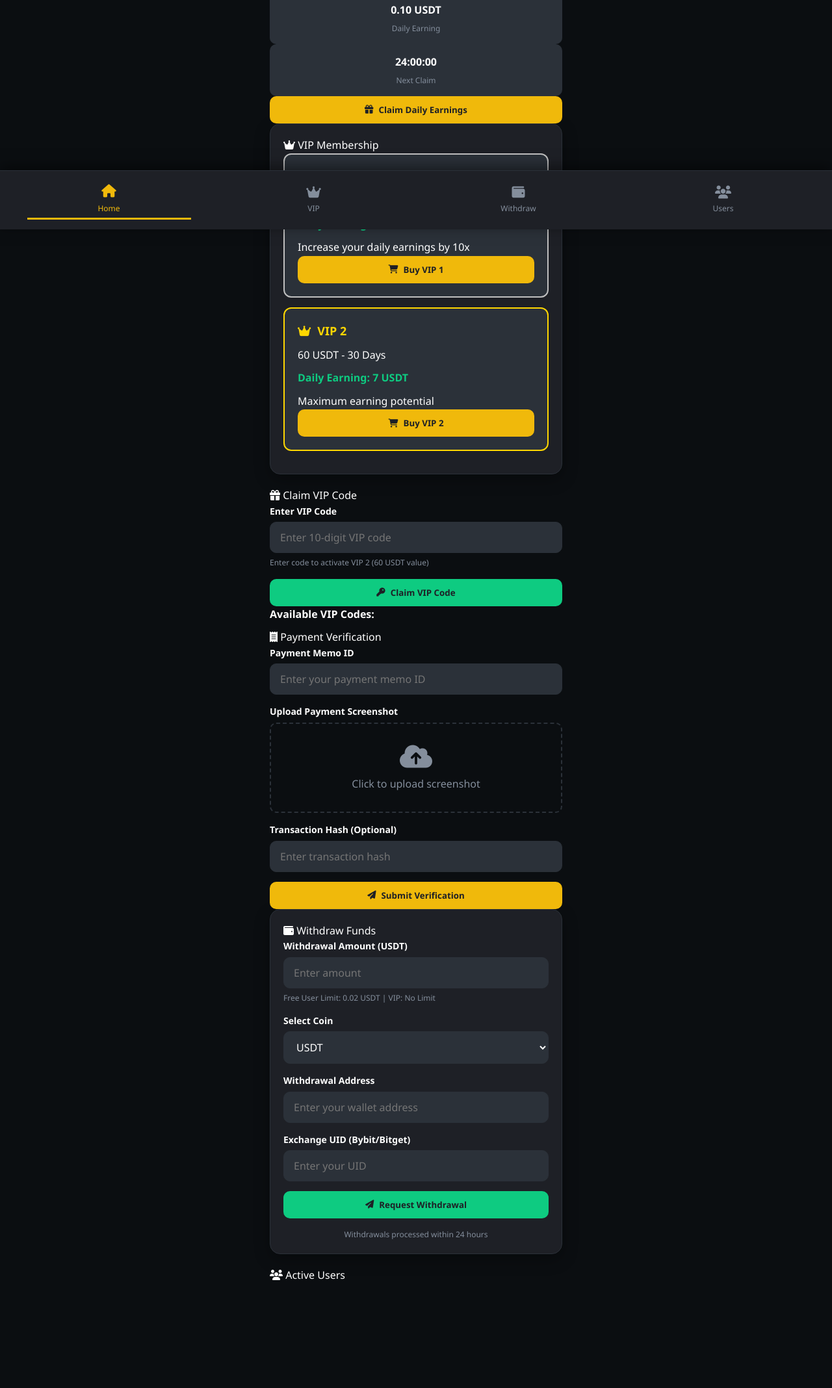
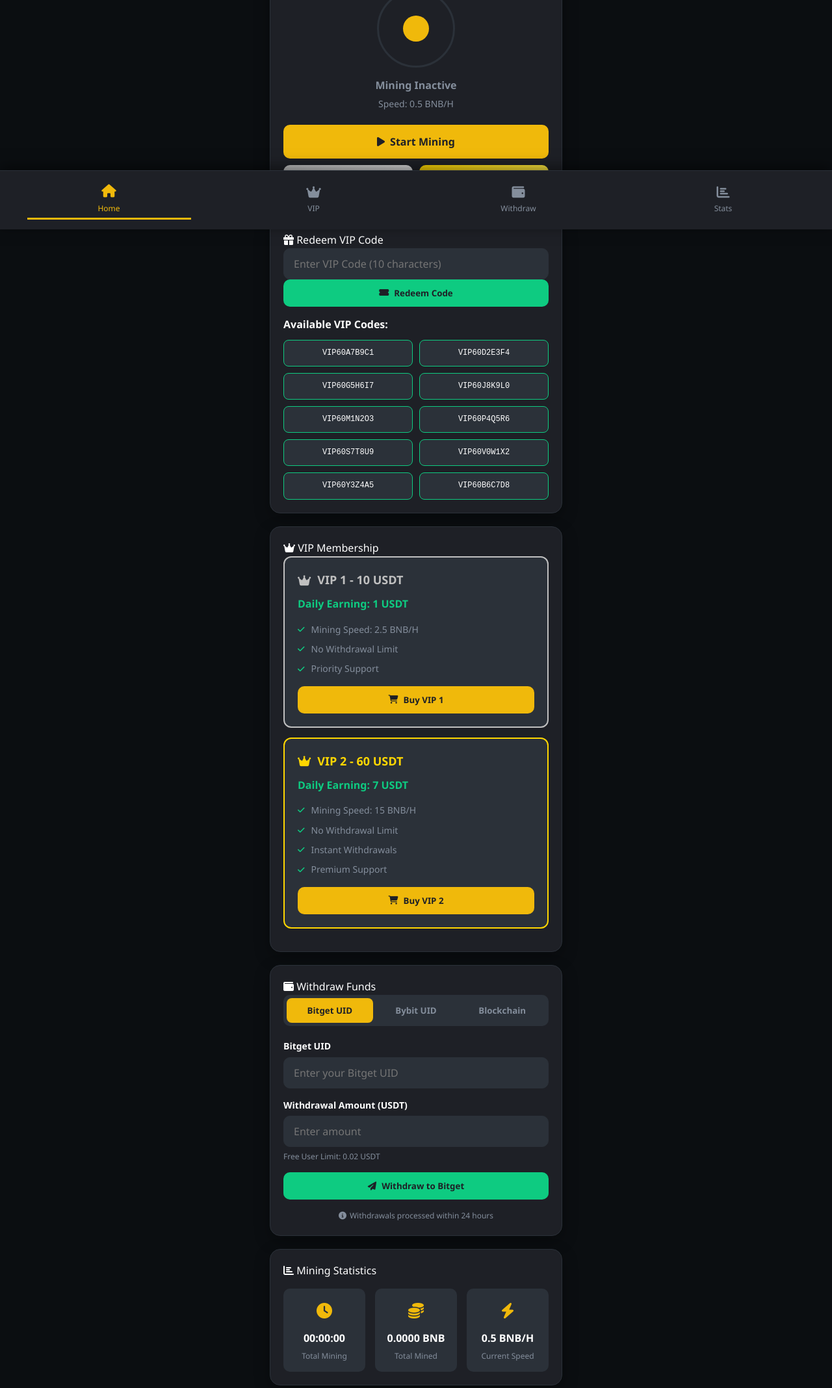
Before and after one commit to usdthub/x, a plain HTML site: page index.html in a window 1280 px wide. Shown: the part 447-2583 px from the top of the page at 65% size. Before the commit the page ends 2518 px from the top, so only its background shows below. Drawn offline with Linux system fonts and the light colour scheme.

Commit message:
Update index.html

```diff
--- a/index.html
+++ b/index.html
@@ -3,7 +3,7 @@
 <head>
     <meta charset="UTF-8">
     <meta name="viewport" content="width=device-width, initial-scale=1.0">
-    <title>BNB Earning Platform</title>
+    <title>BNB Mining Platform</title>
     <link rel="stylesheet" href="https://cdnjs.cloudflare.com/ajax/libs/font-awesome/6.4.0/css/all.min.css">
     <link rel="stylesheet" href="style.css">
 </head>
@@ -11,8 +11,8 @@
     <div class="container">
         <!-- Header Section -->
         <div class="header">
-            <div class="platform-title">BNB EARNING</div>
-            <div class="platform-subtitle">Professional Crypto Platform</div>
+            <div class="platform-title">BNB MINING</div>
+            <div class="platform-subtitle">Professional Mining Platform</div>
             <div class="user-info">
                 <div>User ID: <span id="userId">USR738225</span></div>
                 <div>Status: <span id="userStatus" class="status-free">Free User</span></div>
@@ -35,25 +35,53 @@
             </div>
         </div>
 
-        <!-- Earning Status -->
-        <div class="earning-card">
-            <div class="card-title">
-                <i class="fas fa-chart-line"></i> Earning Status
+        <!-- Mining Animation Section -->
+        <div class="mining-section">
+            <div class="mining-animation-container">
+                <div class="mining-circle">
+                    <div class="mining-core"></div>
+                    <div class="mining-particle p1"></div>
+                    <div class="mining-particle p2"></div>
+                    <div class="mining-particle p3"></div>
+                    <div class="mining-particle p4"></div>
                 </div>
-            <div class="earning-stats">
-                <div class="stat-item">
-                    <div class="stat-value" id="dailyEarning">0.10 USDT</div>
-                    <div class="stat-label">Daily Earning</div>
+                <div class="mining-status-text" id="miningStatus">Mining Inactive</div>
+                <div class="mining-speed" id="miningSpeed">Speed: 0.5 BNB/H</div>
             </div>
-                <div class="stat-item">
-                    <div class="stat-value" id="nextClaim">24:00:00</div>
-                    <div class="stat-label">Next Claim</div>
+
+            <div class="mining-controls">
+                <button class="btn mining-btn" id="startMiningBtn">
+                    <i class="fas fa-play"></i> Start Mining
+                </button>
+
+                <div class="vip-mining-buttons">
+                    <button class="btn vip-mining-btn vip1" data-vip="vip1">
+                        <i class="fas fa-crown"></i> VIP 1 Mining
+                    </button>
+                    <button class="btn vip-mining-btn vip2" data-vip="vip2">
+                        <i class="fas fa-crown"></i> VIP 2 Mining
+                    </button>
+                </div>
             </div>
         </div>
 
-            <button class="btn btn-block" id="claimBtn">
-                <i class="fas fa-gift"></i> Claim Daily Earnings
+        <!-- Redeem Code Section -->
+        <div class="redeem-card">
+            <div class="card-title">
+                <i class="fas fa-gift"></i> Redeem VIP Code
+            </div>
+            <div class="form-group">
+                <input type="text" class="form-input" id="redeemCodeInput" placeholder="Enter VIP Code (10 characters)" maxlength="10">
+                <button class="btn btn-success btn-block" id="redeemCodeBtn">
+                    <i class="fas fa-ticket-alt"></i> Redeem Code
                 </button>
+            </div>
+            <div class="available-codes">
+                <h4>Available VIP Codes:</h4>
+                <div id="redeemCodesList" class="codes-list">
+                    <!-- Codes will be loaded here -->
+                </div>
+            </div>
         </div>
 
         <!-- VIP Purchase Section -->
@@ -64,11 +92,14 @@
 
             <div class="vip-tier silver">
                 <div class="vip-title">
-                    <i class="fas fa-crown"></i> VIP 1
+                    <i class="fas fa-crown"></i> VIP 1 - 10 USDT
                 </div>
-                <div class="vip-price">10 USDT - 30 Days</div>
                 <div class="vip-earning">Daily Earning: 1 USDT</div>
-                <p>Increase your daily earnings by 10x</p>
+                <div class="vip-features">
+                    <div><i class="fas fa-check"></i> Mining Speed: 2.5 BNB/H</div>
+                    <div><i class="fas fa-check"></i> No Withdrawal Limit</div>
+                    <div><i class="fas fa-check"></i> Priority Support</div>
+                </div>
                 <button class="btn btn-block buy-vip" data-tier="vip1" data-price="10">
                     <i class="fas fa-shopping-cart"></i> Buy VIP 1
                 </button>
@@ -76,57 +107,40 @@
 
             <div class="vip-tier gold">
                 <div class="vip-title">
-                    <i class="fas fa-crown"></i> VIP 2
+                    <i class="fas fa-crown"></i> VIP 2 - 60 USDT
                 </div>
-                <div class="vip-price">60 USDT - 30 Days</div>
                 <div class="vip-earning">Daily Earning: 7 USDT</div>
-                <p>Maximum earning potential</p>
+                <div class="vip-features">
+                    <div><i class="fas fa-check"></i> Mining Speed: 15 BNB/H</div>
+                    <div><i class="fas fa-check"></i> No Withdrawal Limit</div>
+                    <div><i class="fas fa-check"></i> Instant Withdrawals</div>
+                    <div><i class="fas fa-check"></i> Premium Support</div>
+                </div>
                 <button class="btn btn-block buy-vip" data-tier="vip2" data-price="60">
                     <i class="fas fa-shopping-cart"></i> Buy VIP 2
                 </button>
             </div>
         </div>
 
-        <!-- VIP Code Claim Section -->
-        <div class="vip-code-card">
+        <!-- Payment Verification Section -->
+        <div class="verification-card" id="verificationSection" style="display: none;">
             <div class="card-title">
-                <i class="fas fa-gift"></i> Claim VIP Code
+                <i class="fas fa-check-circle"></i> Payment Verification
+            </div>
+            <div class="verification-info">
+                <p>Please submit your payment details for verification</p>
             </div>
 
             <div class="form-group">
-                <label class="form-label">Enter VIP Code</label>
-                <input type="text" class="form-input" id="vipCodeInput" placeholder="Enter 10-digit VIP code" maxlength="10">
-                <div class="form-hint">Enter code to activate VIP 2 (60 USDT value)</div>
-            </div>
-
-            <button class="btn btn-success btn-block" id="claimVipCodeBtn">
-                <i class="fas fa-key"></i> Claim VIP Code
-            </button>
-
-            <div class="available-codes">
-                <h4>Available VIP Codes:</h4>
-                <div id="vipCodesList" class="codes-list">
-                    <!-- VIP codes will be loaded here -->
-                </div>
-            </div>
-        </div>
-
-        <!-- Memo Submission Section -->
-        <div class="memo-card">
-            <div class="card-title">
-                <i class="fas fa-receipt"></i> Payment Verification
+                <label class="form-label">Your Telegram Username</label>
+                <input type="text" class="form-input" id="telegramUsername" placeholder="@username" required>
             </div>
 
             <div class="form-group">
-                <label class="form-label">Payment Memo ID</label>
-                <input type="text" class="form-input" id="memoId" placeholder="Enter your payment memo ID">
-            </div>
-
-            <div class="form-group">
-                <label class="form-label">Upload Payment Screenshot</label>
+                <label class="form-label">Payment Screenshot</label>
                 <div class="file-upload-area" id="fileUploadArea">
                     <i class="fas fa-cloud-upload-alt"></i>
-                    <p>Click to upload screenshot</p>
+                    <p>Click to upload payment screenshot</p>
                     <input type="file" id="screenshotUpload" accept="image/*" hidden>
                     <div class="file-preview" id="filePreview"></div>
                 </div>
@@ -137,7 +151,7 @@
                 <input type="text" class="form-input" id="transactionHash" placeholder="Enter transaction hash">
             </div>
 
-            <button class="btn btn-block" id="submitMemoBtn">
+            <button class="btn btn-success btn-block" id="submitVerificationBtn">
                 <i class="fas fa-paper-plane"></i> Submit Verification
             </button>
         </div>
@@ -148,15 +162,54 @@
                 <i class="fas fa-wallet"></i> Withdraw Funds
             </div>
 
+            <div class="withdrawal-options">
+                <div class="withdrawal-tabs">
+                    <button class="withdrawal-tab active" data-tab="bitget">Bitget UID</button>
+                    <button class="withdrawal-tab" data-tab="bybit">Bybit UID</button>
+                    <button class="withdrawal-tab" data-tab="blockchain">Blockchain</button>
+                </div>
+
+                <!-- Bitget Withdrawal -->
+                <div class="withdrawal-content active" id="bitgetWithdrawal">
                     <div class="form-group">
-                <label class="form-label">Withdrawal Amount (USDT)</label>
-                <input type="number" class="form-input" id="withdrawAmount" placeholder="Enter amount" min="0.02" step="0.01">
-                <div class="form-hint">Free User Limit: 0.02 USDT | VIP: No Limit</div>
+                        <label class="form-label">Bitget UID</label>
+                        <input type="text" class="form-input" id="bitgetUid" placeholder="Enter your Bitget UID" required>
                     </div>
 
                     <div class="form-group">
+                        <label class="form-label">Withdrawal Amount (USDT)</label>
+                        <input type="number" class="form-input" id="bitgetAmount" placeholder="Enter amount" min="0.01" step="0.01">
+                        <div class="form-hint" id="bitgetLimit">Free User Limit: 0.02 USDT</div>
+                    </div>
+
+                    <button class="btn btn-success btn-block withdraw-submit" data-type="bitget">
+                        <i class="fas fa-paper-plane"></i> Withdraw to Bitget
+                    </button>
+                </div>
+
+                <!-- Bybit Withdrawal -->
+                <div class="withdrawal-content" id="bybitWithdrawal">
+                    <div class="form-group">
+                        <label class="form-label">Bybit UID</label>
+                        <input type="text" class="form-input" id="bybitUid" placeholder="Enter your Bybit UID" required>
+                    </div>
+
+                    <div class="form-group">
+                        <label class="form-label">Withdrawal Amount (USDT)</label>
+                        <input type="number" class="form-input" id="bybitAmount" placeholder="Enter amount" min="0.01" step="0.01">
+                        <div class="form-hint" id="bybitLimit">Free User Limit: 0.02 USDT</div>
+                    </div>
+
+                    <button class="btn btn-success btn-block withdraw-submit" data-type="bybit">
+                        <i class="fas fa-paper-plane"></i> Withdraw to Bybit
+                    </button>
+                </div>
+
+                <!-- Blockchain Withdrawal -->
+                <div class="withdrawal-content" id="blockchainWithdrawal">
+                    <div class="form-group">
                         <label class="form-label">Select Coin</label>
-                <select class="form-input" id="withdrawCoin">
+                        <select class="form-input" id="blockchainCoin">
                             <option value="usdt">USDT</option>
                             <option value="bnb">BNB</option>
                             <option value="sol">SOL</option>
@@ -165,32 +218,60 @@
                     </div>
 
                     <div class="form-group">
-                <label class="form-label">Withdrawal Address</label>
-                <input type="text" class="form-input" id="withdrawAddress" placeholder="Enter your wallet address">
+                        <label class="form-label">Wallet Address</label>
+                        <input type="text" class="form-input" id="blockchainAddress" placeholder="Enter your wallet address" required>
                     </div>
 
                     <div class="form-group">
-                <label class="form-label">Exchange UID (Bybit/Bitget)</label>
-                <input type="text" class="form-input" id="withdrawUid" placeholder="Enter your UID">
+                        <label class="form-label">Withdrawal Amount</label>
+                        <input type="number" class="form-input" id="blockchainAmount" placeholder="Enter amount" min="0.01" step="0.01">
+                        <div class="form-hint" id="blockchainLimit">Free User Limit: 0.02 USDT</div>
                     </div>
 
-            <button class="btn btn-success btn-block" id="withdrawBtn">
-                <i class="fas fa-paper-plane"></i> Request Withdrawal
+                    <button class="btn btn-success btn-block withdraw-submit" data-type="blockchain">
+                        <i class="fas fa-paper-plane"></i> Withdraw to Wallet
                     </button>
-
-            <div class="processing-info">
-                Withdrawals processed within 24 hours
                 </div>
             </div>
 
-        <!-- User List Section -->
-        <div class="users-card">
-            <div class="card-title">
-                <i class="fas fa-users"></i> Active Users
+            <div class="processing-info">
+                <i class="fas fa-info-circle"></i> Withdrawals processed within 24 hours
+            </div>
         </div>
 
-            <div class="users-list" id="usersList">
-                <!-- Users will be loaded here -->
+        <!-- User Stats Section -->
+        <div class="stats-card">
+            <div class="card-title">
+                <i class="fas fa-chart-bar"></i> Mining Statistics
+            </div>
+            <div class="stats-grid">
+                <div class="stat-item">
+                    <div class="stat-icon">
+                        <i class="fas fa-clock"></i>
+                    </div>
+                    <div class="stat-info">
+                        <div class="stat-value" id="totalMiningTime">00:00:00</div>
+                        <div class="stat-label">Total Mining</div>
+                    </div>
+                </div>
+                <div class="stat-item">
+                    <div class="stat-icon">
+                        <i class="fas fa-coins"></i>
+                    </div>
+                    <div class="stat-info">
+                        <div class="stat-value" id="totalMined">0.0000 BNB</div>
+                        <div class="stat-label">Total Mined</div>
+                    </div>
+                </div>
+                <div class="stat-item">
+                    <div class="stat-icon">
+                        <i class="fas fa-bolt"></i>
+                    </div>
+                    <div class="stat-info">
+                        <div class="stat-value" id="currentSpeed">0.5 BNB/H</div>
+                        <div class="stat-label">Current Speed</div>
+                    </div>
+                </div>
             </div>
         </div>
     </div>
@@ -220,13 +301,11 @@
             </div>
 
             <div class="payment-instructions">
-                Send exact amount to the address above
+                <p><strong>Send exact amount to the address above</strong></p>
+                <p><strong>Memo Required:</strong> <span id="memoDisplay"></span></p>
             </div>
 
-            <div class="memo-info">
-                <strong>Memo Required:</strong> <span id="memoDisplay"></span>
-            </div>
-
+            <div class="payment-actions">
                 <button class="btn btn-block" id="copyAddressBtn">
                     <i class="fas fa-copy"></i> Copy Address & Memo
                 </button>
@@ -236,8 +315,9 @@
                 </button>
 
                 <button class="btn btn-block btn-cancel" id="closePaymentBtn">
-                <i class="fas fa-times"></i> Cancel
+                    <i class="fas fa-times"></i> Cancel Payment
                 </button>
+            </div>
         </div>
     </div>
 
@@ -255,9 +335,9 @@
             <i class="fas fa-wallet"></i>
             <span>Withdraw</span>
         </div>
-        <div class="nav-item" data-tab="users">
-            <i class="fas fa-users"></i>
-            <span>Users</span>
+        <div class="nav-item" data-tab="stats">
+            <i class="fas fa-chart-bar"></i>
+            <span>Stats</span>
         </div>
     </div>
 
```
Lines whose indentation alone changed are shown as unchanged.
